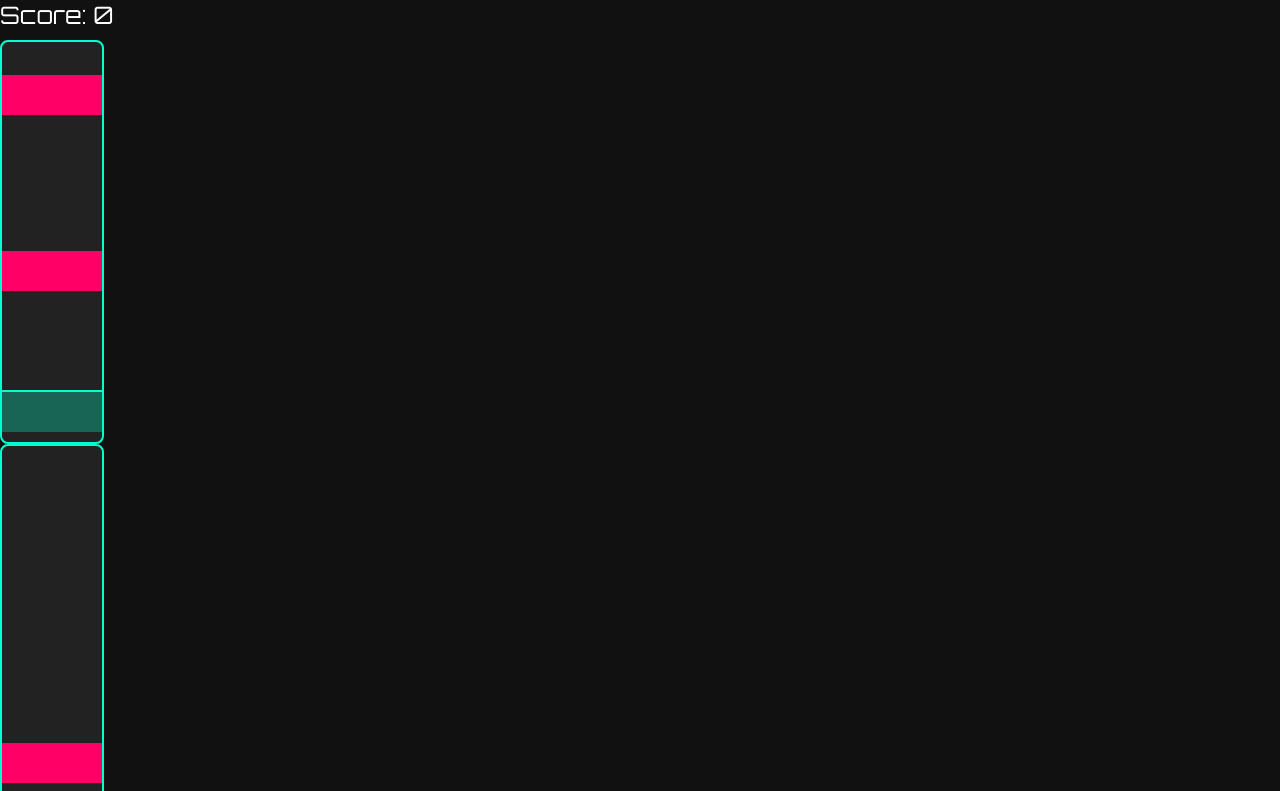
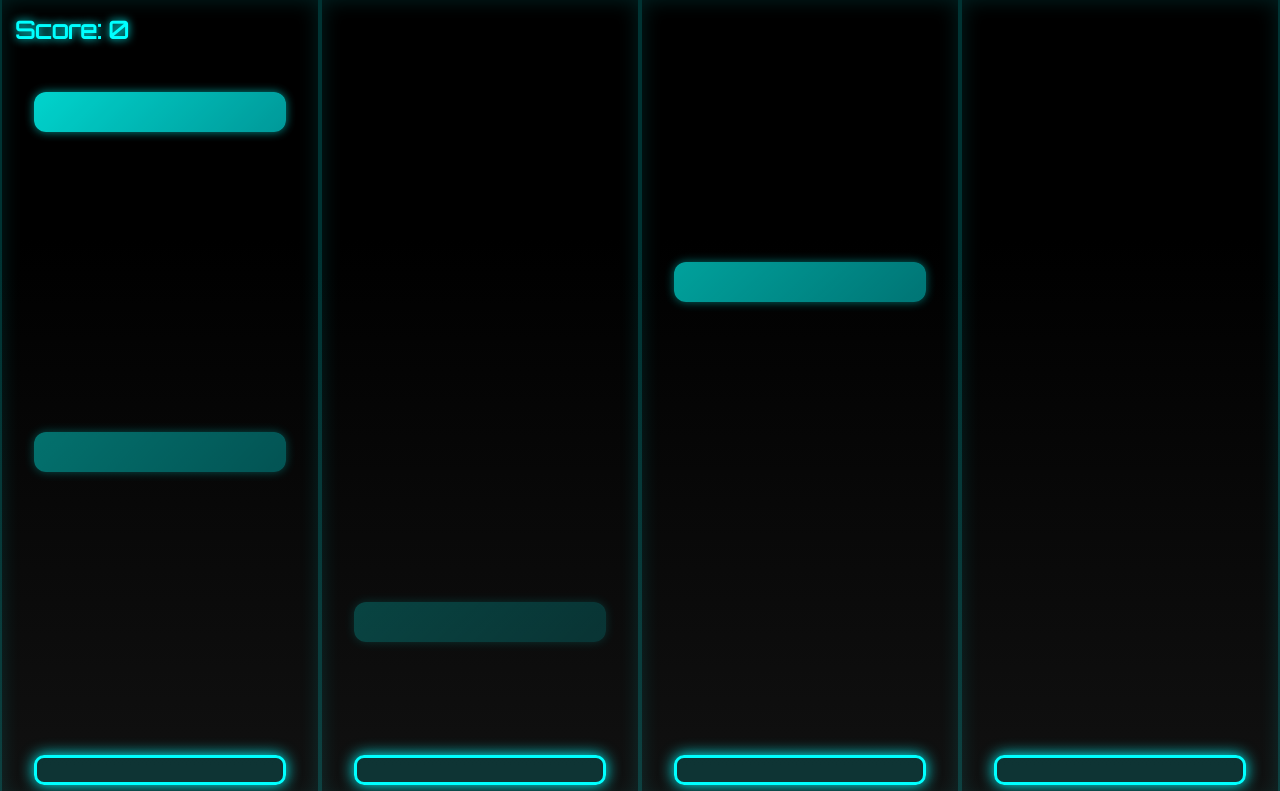
Before and after one commit to xohbeats/beathero23, a plain HTML site: page index.html in a window 1280 px wide. Both pictures are taken after a click on the button "Start Game". Shown: the top 791 px of the page. Drawn offline with Linux system fonts and the light colour scheme.

Commit message:
Update styles.css

```diff
--- a/styles.css
+++ b/styles.css
@@ -1,96 +1,128 @@
 /* styles.css */
 
-body {
+/* Reset and base */
+* {
+  box-sizing: border-box;
+}
+
+body, html {
   margin: 0;
+  padding: 0;
+  height: 100%;
+  background: #111;
+  color: #0ff;
   font-family: 'Orbitron', sans-serif;
-  background-color: #111;
-  color: #fff;
+  overflow: hidden;
+  user-select: none;
+}
+
+/* Start Screen */
+#start-screen {
+  height: 100vh;
+  display: flex;
+  flex-direction: column;
+  justify-content: center;
+  align-items: center;
+  background: #000;
+  font-size: 2.5rem;
+  text-align: center;
+  gap: 20px;
+  padding: 20px;
+}
+
+#start-btn {
+  background: #0ff;
+  color: #000;
+  border: none;
+  padding: 15px 40px;
+  border-radius: 12px;
+  font-size: 1.2rem;
+  font-weight: bold;
+  cursor: pointer;
+  box-shadow: 0 0 15px #0ffaaaff;
+  transition: background 0.3s ease, box-shadow 0.3s ease;
+}
+
+#start-btn:hover,
+#start-btn:focus {
+  background: #00e5e5;
+  box-shadow: 0 0 25px #00e5e5ff;
+  outline: none;
+}
+
+/* Game Container */
+#game {
+  position: relative;
+  width: 100vw;
+  height: 100vh;
+  background: linear-gradient(to bottom, #000 30%, #111);
+  display: none;
   overflow: hidden;
 }
 
-#start-screen,
-#game {
-  width: 100vw;
-  height: 100vh;
-  display: flex;
-  align-items: center;
-  justify-content: center;
-  flex-direction: column;
+/* Score display */
+#score {
+  position: absolute;
+  top: 15px;
+  left: 15px;
+  font-size: 1.5rem;
+  font-weight: 700;
+  text-shadow: 0 0 8px #0ff;
+  user-select: none;
 }
 
-#start-screen {
-  background: linear-gradient(135deg, #1e1e2f, #3a3a5d);
+/* Lane styling */
+.lane {
+  position: absolute;
+  bottom: 0;
+  width: 25%;
+  height: 100%;
+  border-left: 2px solid #0ff3;
+  border-right: 2px solid #0ff3;
+  box-shadow: inset 0 0 20px #0ff2;
 }
 
-button {
-  padding: 15px 30px;
-  font-size: 20px;
-  cursor: pointer;
-  border: none;
-  border-radius: 8px;
-  background-color: #00ffcc;
-  color: #000;
-  transition: background-color 0.3s ease;
-  margin-top: 20px;
+/* Position lanes */
+.lane[data-lane="0"] { left: 0%; }
+.lane[data-lane="1"] { left: 25%; }
+.lane[data-lane="2"] { left: 50%; }
+.lane[data-lane="3"] { left: 75%; }
+
+/* Hitbox at bottom of lanes */
+.hitbox {
+  position: absolute;
+  bottom: 15px;
+  left: 10%;
+  width: 80%;
+  height: 30px;
+  border: 3px solid #0ff;
+  background: rgba(0, 255, 255, 0.15);
+  border-radius: 10px;
+  box-shadow: 0 0 15px #0ff;
 }
 
-button:hover {
-  background-color: #00ccaa;
+/* Notes */
+.note {
+  position: absolute;
+  width: 80%;
+  height: 40px;
+  background: linear-gradient(135deg, #00fff7, #00b8b8);
+  border-radius: 12px;
+  left: 10%;
+  animation-name: fall;
+  animation-timing-function: linear;
+  animation-fill-mode: forwards;
+  box-shadow: 0 0 10px #00fff7aa;
 }
 
-#game {
-  display: none;
-  flex-direction: column;
-}
-
-#score {
-  font-size: 24px;
-  margin-bottom: 10px;
-}
-
-.lanes {
-  display: flex;
-  justify-content: center;
-  gap: 20px;
-  width: 100%;
-  max-width: 800px;
-}
-
-.lane {
-  width: 100px;
-  height: 400px;
-  background-color: #222;
-  border: 2px solid #00ffcc;
-  position: relative;
-  overflow: hidden;
-  border-radius: 8px;
-}
-
-.hitbox {
-  position: absolute;
-  bottom: 10px;
-  width: 100%;
-  height: 40px;
-  background-color: rgba(0, 255, 204, 0.3);
-  border-top: 2px solid #00ffcc;
-}
-
-.note {
-  position: absolute;
-  top: -40px;
-  width: 100%;
-  height: 40px;
-  background-color: #ff0066;
-  animation-name: fall;
-  animation-timing-function: linear;
-}
-
+/* Animation: falling notes */
 @keyframes fall {
-  to {
+  0% {
+    top: -50px;
+    opacity: 1;
+  }
+  100% {
     top: 100%;
+    opacity: 0;
   }
 }
-
-audio {
-  display: none;
-}
```
